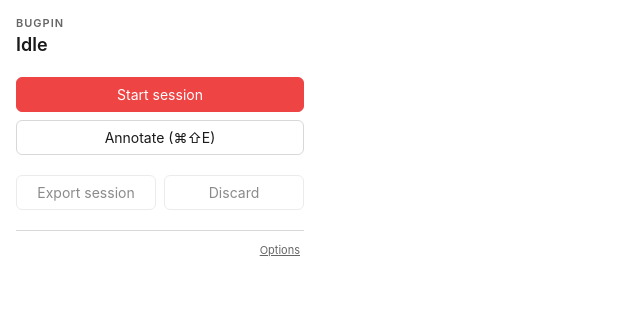
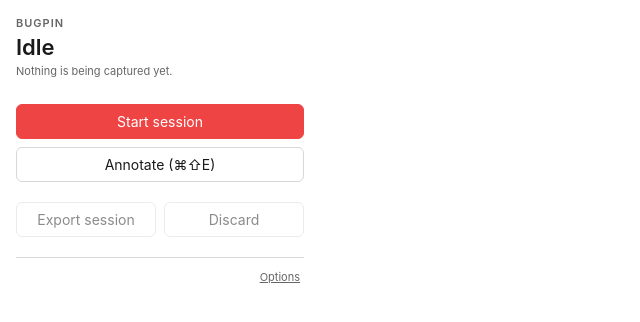
Before and after one commit to FrancescoRosciano/bugpin, a website with bundled scripts: page popup.html in a window 1280 px wide. Shown: the whole page, without its empty margins (0-640 px from the left). Built offline with nearby package versions, Linux system fonts and the light colour scheme; no server answers.

Commit message:
fix: split popup status into headline state and detail line

```diff
--- a/popup.html
+++ b/popup.html
@@ -41,12 +41,18 @@
     margin: 0 0 4px;
   }
   #status {
-    margin: 0 0 20px;
-    font-size: 18px;
+    margin: 0;
+    font-size: 22px;
     font-weight: 600;
-    line-height: 1.25;
+    line-height: 1.2;
     color: var(--fg);
-    min-height: 1.25em;
+  }
+  #statusDetail {
+    margin: 4px 0 24px;
+    font-size: 11px;
+    line-height: 1.45;
+    color: var(--muted);
+    min-height: 1.45em;
   }
   .row {
     display: flex;
@@ -113,6 +119,7 @@
 <body>
   <h1>BugPin</h1>
   <p id="status">Idle</p>
+  <p id="statusDetail">Nothing is being captured yet.</p>
 
   <div class="row">
     <button id="primaryBtn" class="primary" type="button">Start session</button>
--- a/popup.js
+++ b/popup.js
@@ -13,6 +13,7 @@
 
 function cacheEls() {
   els.status = document.getElementById('status');
+  els.statusDetail = document.getElementById('statusDetail');
   els.primary = document.getElementById('primaryBtn');
   els.annotate = document.getElementById('annotateBtn');
   els.exportBtn = document.getElementById('exportBtn');
@@ -38,10 +39,17 @@
   return `${str.slice(0, half)}…${str.slice(str.length - half)}`;
 }
 
+/** Headline word — the one thing worth reading at a glance. */
 function statusText(state) {
   if (!state.recording) return 'Idle';
+  return state.annotating ? 'Annotating' : 'Recording';
+}
+
+/** Supporting detail line; empty when there is nothing to say. */
+function statusDetailText(state) {
+  if (!state.recording) return 'Nothing is being captured yet.';
   const elapsed = state.startedAt ? formatDuration(Date.now() - state.startedAt) : '00:00';
-  return `Recording · ${state.eventCount} events · ${state.annotationCount} notes · ${elapsed}`;
+  return `${state.eventCount} events · ${state.annotationCount} notes · ${elapsed}`;
 }
 
 function sendMessage(message) {
@@ -63,6 +71,7 @@
 function render(state) {
   currentState = state;
   els.status.textContent = statusText(state);
+  els.statusDetail.textContent = statusDetailText(state);
   els.primary.textContent = state.recording ? 'Stop' : 'Start session';
 
   els.annotate.classList.toggle('active', Boolean(state.annotating));
```
